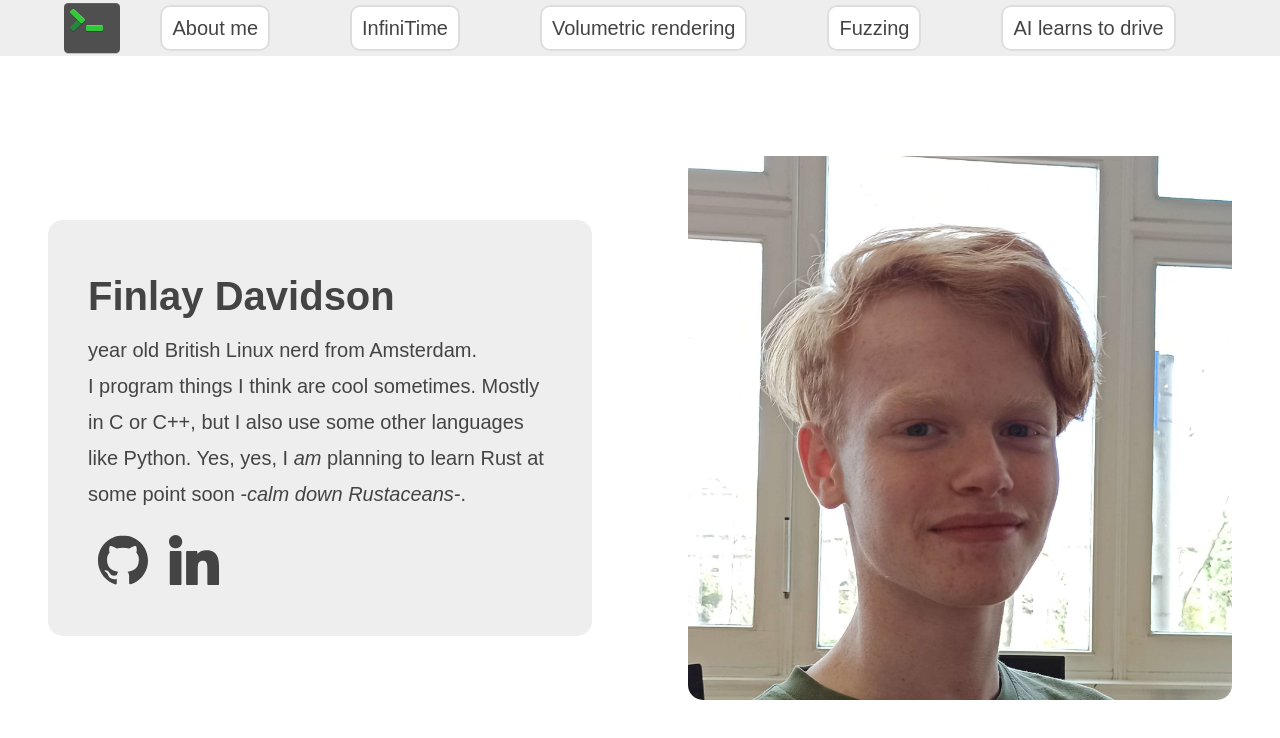
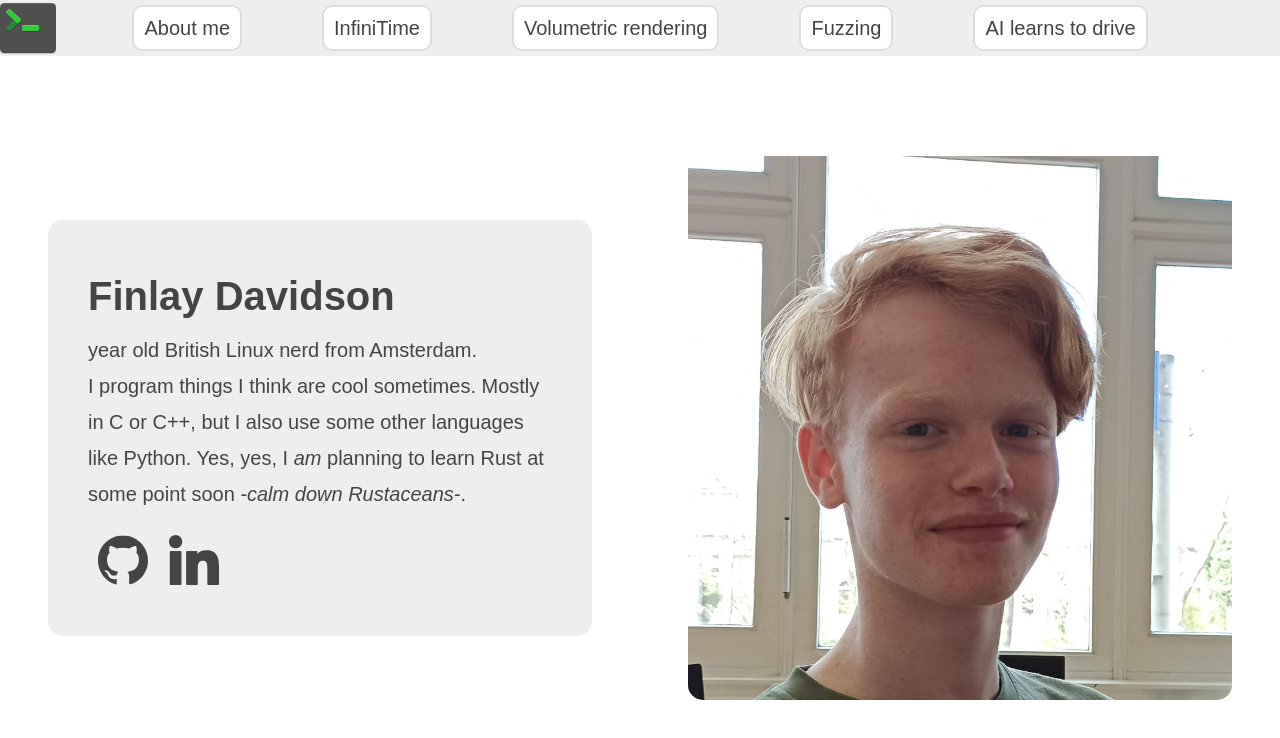
Before and after one commit to FintasticMan/portefeuille, a website: page page/index.html in a window 1280 px wide. Drawn offline with nearby package versions, Linux system fonts and the light colour scheme; files that its build step writes are made by us from their sources.

Commit message:
styling: Move logo to left side

```diff
--- a/page/styling/main.scss
+++ b/page/styling/main.scss
@@ -35,6 +35,8 @@ $buttonsize: 4.5vh;
 
     .logo {
         align-self: flex-start;
+        position: absolute;
+        left: 0;
         margin: calc(($headerheight - 64px) / 2);
     }
 
```
